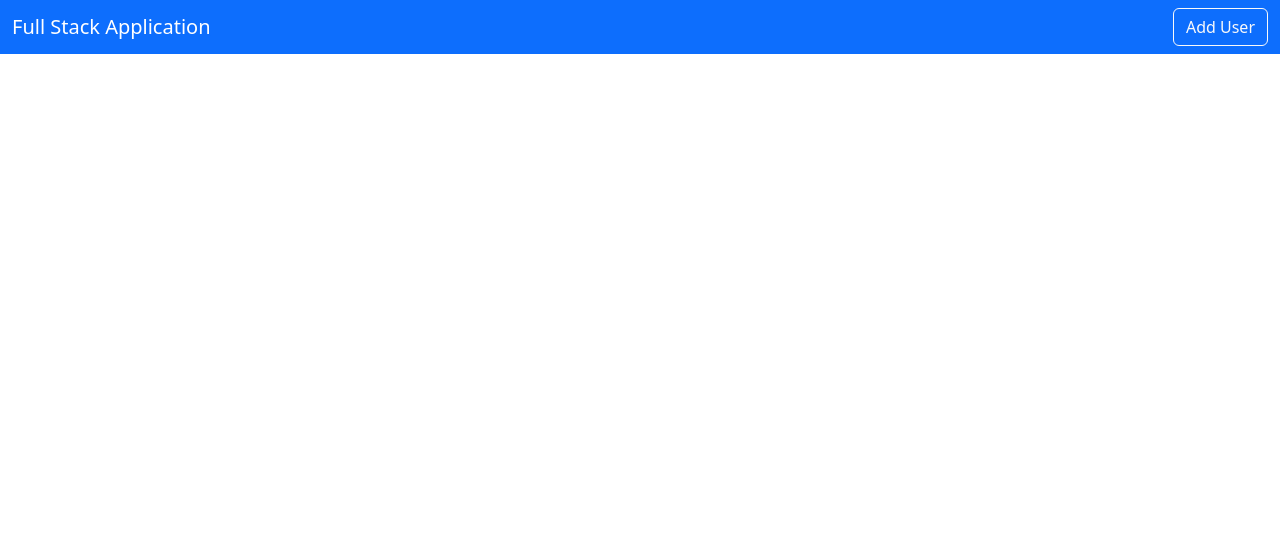
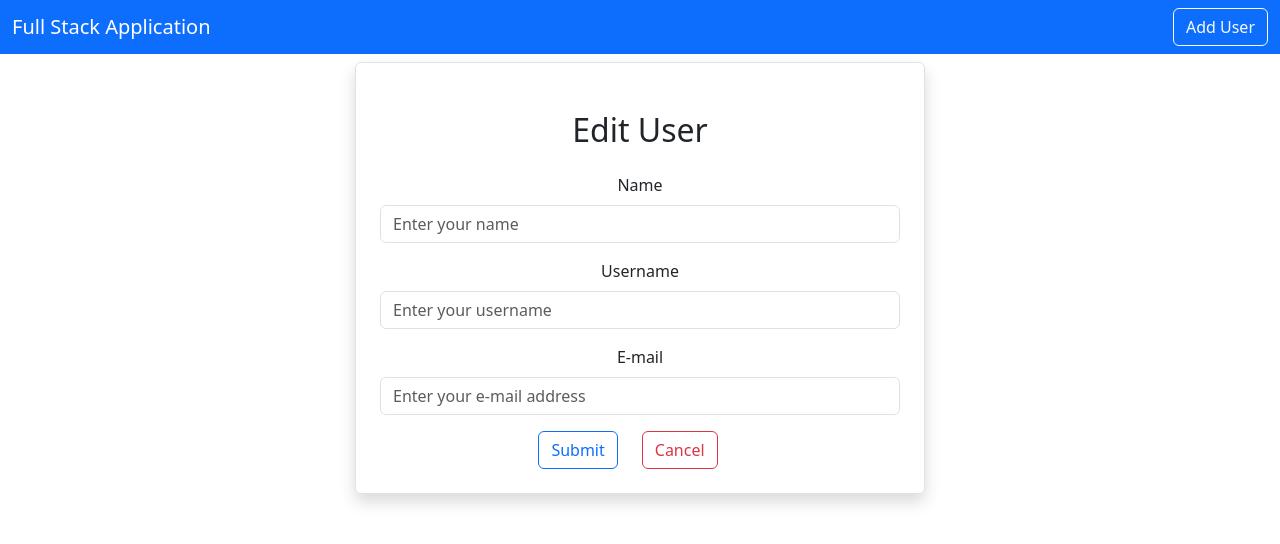
Before and after one commit to it21320378/Full-stack-CRUD-using-Spring-boot-and-React, a React (Create React App) app in the folder fullstack-frontend/: page /edituser/1 in a window 1280 px wide. Shown: the top 544 px of the page. Built offline with nearby package versions, Linux system fonts and the light colour scheme; no server answers.

Commit message:
edit & delete user using axios and update Home UI relavent to that

```diff
--- a/fullstack-frontend/src/App.js
+++ b/fullstack-frontend/src/App.js
@@ -4,6 +4,7 @@
 import Home from './pages/Home';
 import {BrowserRouter as Router, Route, Routes} from "react-router-dom";
 import AddUser from './users/AddUser';
+import EditUser from './users/EditUser';
 
 function App() {
   return (
@@ -13,7 +14,8 @@
 
         <Routes>
           <Route exact path="/" element={<Home/>} />
-          <Route exect path="/adduser" element={<AddUser/>} />
+          <Route exact path="/adduser" element={<AddUser/>} />
+          <Route exact path="/edituser/:id" element={<EditUser/>}/>
         </Routes>
 
       </Router>
--- a/fullstack-frontend/src/pages/Home.js
+++ b/fullstack-frontend/src/pages/Home.js
@@ -1,9 +1,12 @@
 import React, { useEffect, useState } from "react";
 import axios from "axios";
+import { Link, useParams } from "react-router-dom";
 
 export default function Home() {
 
-    const [users,setUsers]=useState([])
+    const [users,setUsers]=useState([]);
+
+    const {id}=useParams();
 
     useEffect(() => {
         loadUsers();
@@ -12,6 +15,11 @@
     const loadUsers= async ()=>{
         const result=await axios.get("http://localhost:8072/users");
         setUsers(result.data);
+    };
+
+    const deleteUser=async (id)=>{
+      await axios.delete(`http://localhost:8072/user/${id}`)
+      loadUsers();
     }
 
   return (
@@ -37,8 +45,10 @@
                 <td>{user.email} </td>
                 <td>
                   <button className="btn btn-primary mx-2">View</button>
-                  <button className="btn btn-outline-primary mx-2">Edit</button>
-                  <button className="btn btn-danger mx-2">Delete</button>
+                  <Link className="btn btn-outline-primary mx-2"
+                  to={`/edituser/${user.id}`}>Edit</Link>
+                  <button className="btn btn-danger mx-2"
+                  onClick={()=> deleteUser(user.id)}>Delete</button>
                 </td>
                 </tr>
               ))
--- a/fullstack-frontend/src/users/EditUser.js
+++ b/fullstack-frontend/src/users/EditUser.js
@@ -0,0 +1,77 @@
+import axios from 'axios';
+import React, { useEffect, useState } from 'react';
+import {Link, useNavigate, useParams} from "react-router-dom";
+
+export default function EditUser() {
+
+  let navigate=useNavigate();
+
+  const {id}=useParams();
+
+  const [user, setUser]=useState({
+      name:"",
+      username:"",
+      email:""
+  })
+
+  const{name, username, email}= user;
+
+  const onInputChange=(e)=>{
+    setUser({...user, [e.target.name]:e.target.value});
+  };
+
+  useEffect(() => {
+    loadUser();
+  }, []);
+
+  const onSubmit= async (e)=>{
+    e.preventDefault();
+    await axios.put(`http://localhost:8072/user/${id}`, user);
+    navigate("/");
+  };
+
+  const loadUser =async()=>{
+    const result=await axios.get(`http://localhost:8072/user/${id}`)
+    setUser(result.data)
+  }
+
+  return (
+    <div className="container">
+      <div className="row">
+        <div className="col-md-6 offset-md-3 border rounded p-4 mt-2 shadow">
+            <h2 className="text-center m-4">Edit User</h2>
+
+            <form onSubmit={(e)=> onSubmit(e)}>
+            <div className='mb-3'>
+              <label htmlFor="Name" className="form-label">Name</label>
+              <input type="text" className="form-control"
+              placeholder="Enter your name" name="name"
+              value={name} onChange={(e)=>onInputChange(e)}/>
+
+            </div>
+            <div className='mb-3'>
+              <label htmlFor="Username" className="form-label">Username</label>
+              <input type="text" className="form-control"
+              placeholder="Enter your username" name="username"
+              value={username} onChange={(e)=>onInputChange(e)}/>
+
+            </div>
+            <div className='mb-3'>
+              <label htmlFor="Email" className="form-label">E-mail</label>
+              <input type="text" className="form-control"
+              placeholder="Enter your e-mail address" name="email"
+              value={email} onChange={(e)=>onInputChange(e)}/>
+
+            </div>
+            <button type="submit" className='btn btn-outline-primary'>
+              Submit
+            </button>
+            <Link className='btn btn-outline-danger mx-4' to="/">
+              Cancel
+            </Link>
+            </form>
+        </div>
+      </div>
+    </div>
+  )
+}
```
